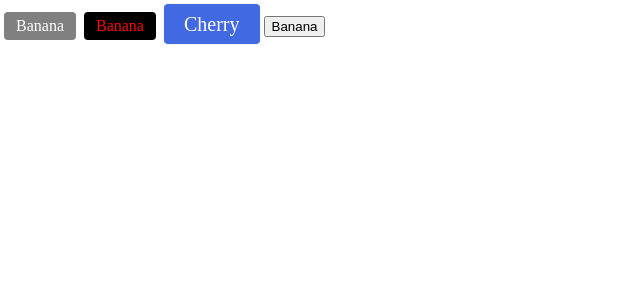
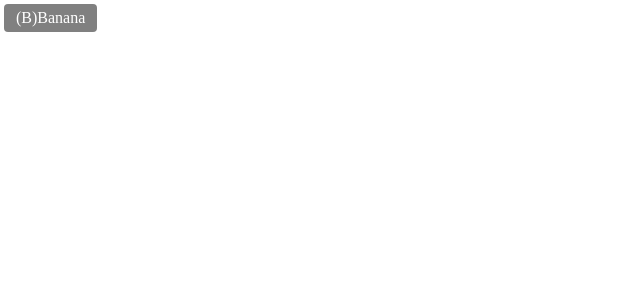
Before and after one commit to ljk4268/vue_practice, a Vue app in the folder vue3-webpack-template/: page / in a window 1280 px wide. Shown: the top 300 px of the page, without its empty margins (0-640 px from the left). Built offline with nearby package versions, Linux system fonts and the light colour scheme.

Commit message:
컴포넌트 - slot
slot에 대해

```diff
--- a/vue3-webpack-template/src/App.vue
+++ b/vue3-webpack-template/src/App.vue
@@ -1,16 +1,14 @@
 <template>
-  <Mybtn>Banana</Mybtn>
-  <Mybtn
-    :color="color" >
-    <span style="color: red;">Banana</span>
+  <Mybtn>
+
+    <template #text>
+      <span>Banana</span>
+    </template>
+    <template #icon>
+      <span>(B)</span>
+    </template>
+
   </Mybtn>
-  <Mybtn
-    large
-    color="royalblue" >
-    Cherry
-  </Mybtn>
-
-  <button>Banana</button>
 </template>
 
 <script>
@@ -19,11 +17,6 @@
 export default {
   components: {
     Mybtn
-  },
-  data(){
-    return{
-      color: '#000'
-    }
   }
 }
 
--- a/vue3-webpack-template/src/components/Mybtn.vue
+++ b/vue3-webpack-template/src/components/Mybtn.vue
@@ -1,24 +1,12 @@
 <template>
-  <div
-    :class="{ large }"
-    :style="{ backgroundColor: color }"
-    class="btn">
-    <slot></slot>
+  <div class="btn">
+    <slot name="icon"></slot>
+    <slot name="text"></slot>
   </div>
 </template>
 
 <script>
 export default {
-  props: {
-    color: {
-      type: String,
-      default: 'gray'
-    },
-    large: {
-      type: Boolean,
-      default: false
-    }
-  }
 
 }
 </script>
```
